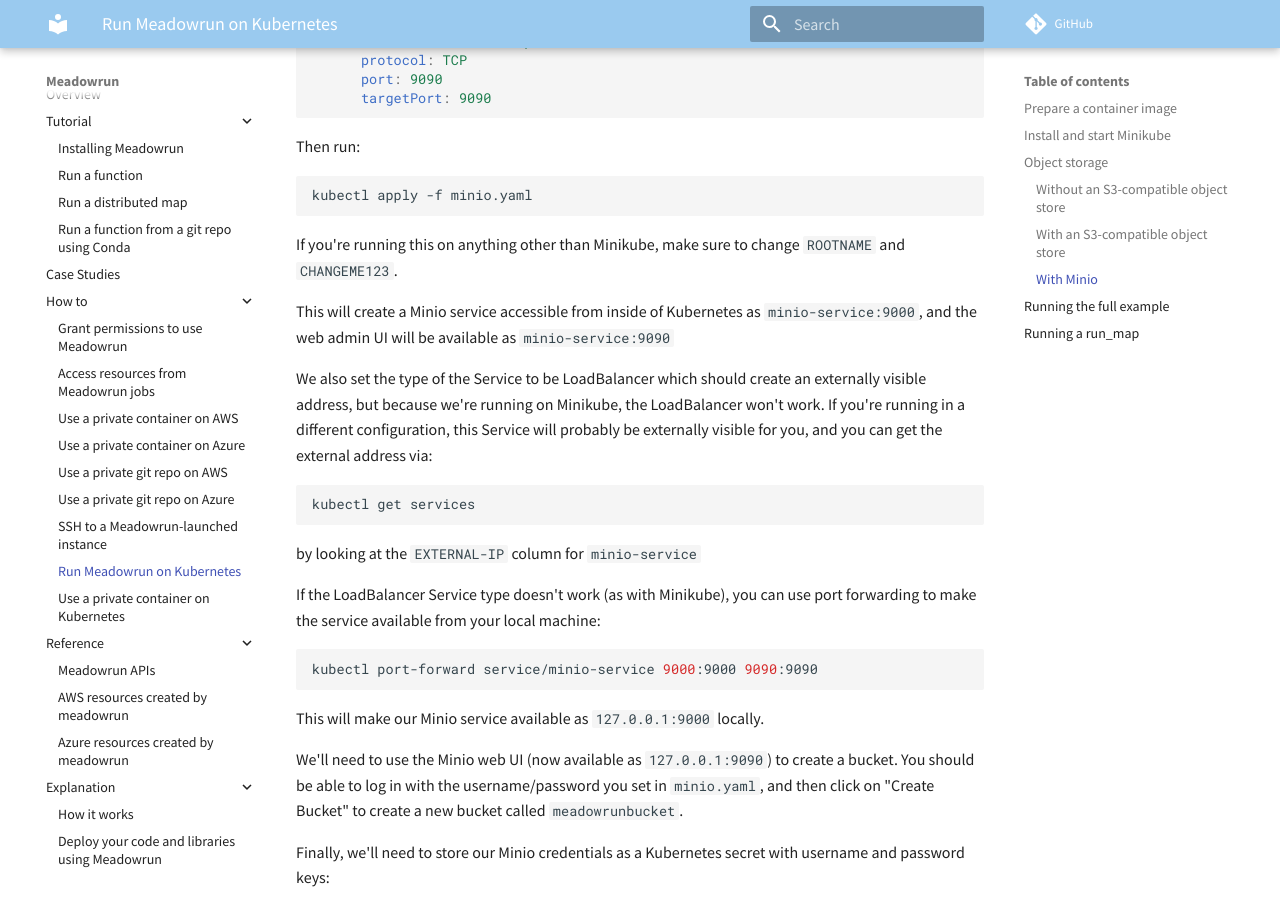
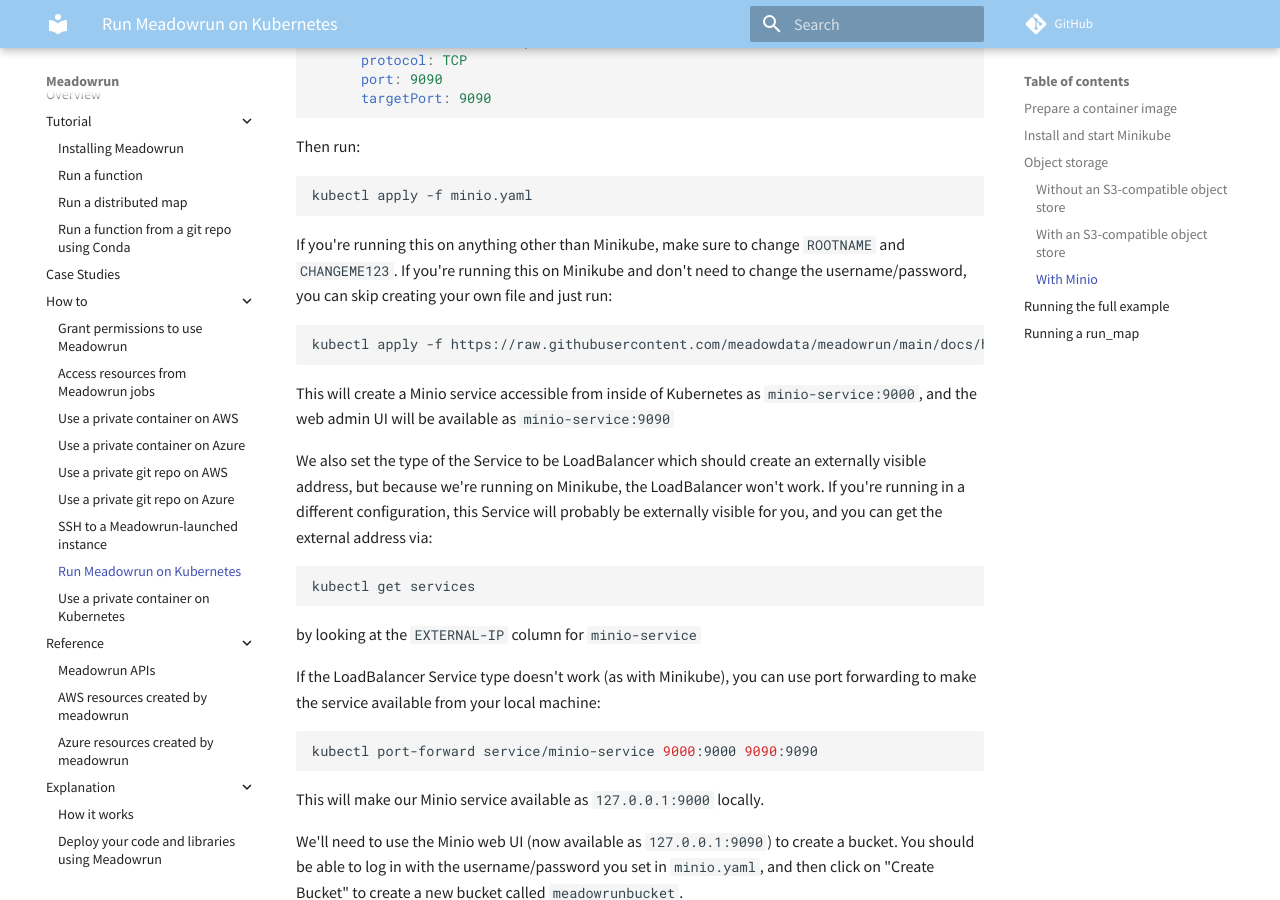
Before and after one commit to meadowdata/meadowrun, an MkDocs documentation site: the page built from docs/how_to/kubernetes.md, in a window 1280 px wide and 900 px high, scrolled down 4409 px. Built offline with MkDocs 1.6.1 and Material for MkDocs 9.7.7, drawn with Linux system fonts in a browser that asks for light colours; comment, search, counter and statistics services are not loaded.

Commit message:
A couple improvements to the docs: - Add the GravityAI case study - Add an option to not have to create your own minio.yaml file when using Kubernetes

````diff
--- a/docs/how_to/kubernetes.md
+++ b/docs/how_to/kubernetes.md
@@ -228,7 +228,12 @@
 ```
 
 If you're running this on anything other than Minikube, make sure to change `ROOTNAME`
-and `CHANGEME123`.
+and `CHANGEME123`. If you're running this on Minikube and don't need to change the
+username/password, you can skip creating your own file and just run:
+
+```shell
+kubectl apply -f https://raw.githubusercontent.com/meadowdata/meadowrun/main/docs/how_to/minio.yaml
+```
 
 This will create a Minio service accessible from inside of Kubernetes as
 `minio-service:9000`, and the web admin UI will be available as `minio-service:9090`
````
Also changed, not shown: docs/case_studies.md (+4 -0 lines), docs/how_to/minio.yaml (added, +41 -0 lines).
